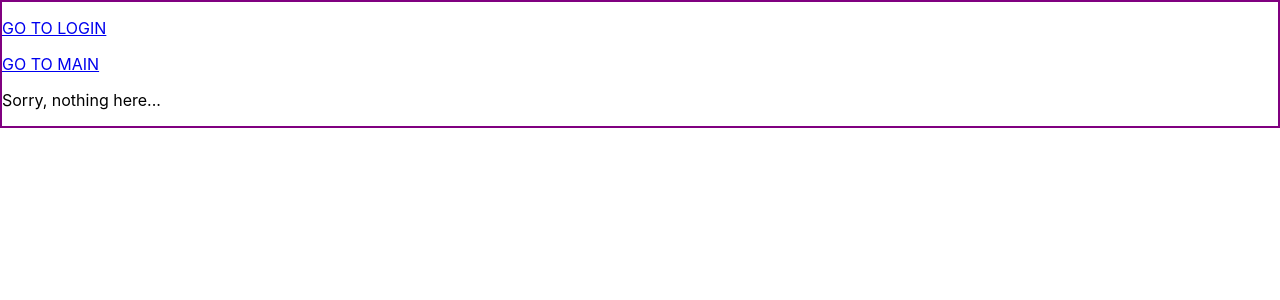
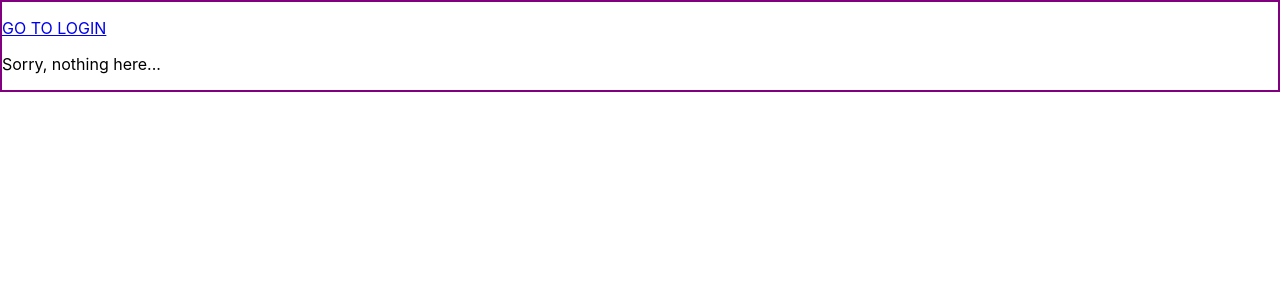
Before and after one commit to Cheroptera/circle-it-FE, a React (Create React App) app: page /404 in a window 1280 px wide. Shown: the top 300 px of the page. Built offline with nearby package versions, Linux system fonts and the light colour scheme.

Commit message:
removed unnecessary code from NotFound

```diff
--- a/src/components/NotFound.js
+++ b/src/components/NotFound.js
@@ -12,9 +12,6 @@ export const NotFound = () => {
       <p>
         <Link to="/login">GO TO LOGIN</Link>
       </p>
-      <p>
-        <Link to="/">GO TO MAIN</Link>
-      </p>
       <p>Sorry, nothing here...</p>
     </StyledNF>
   )
```
